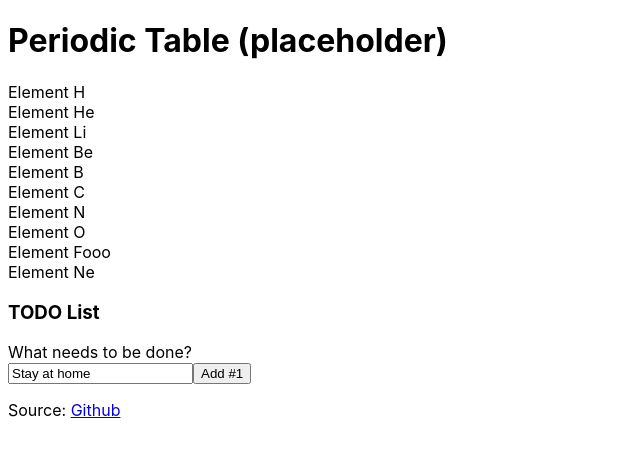
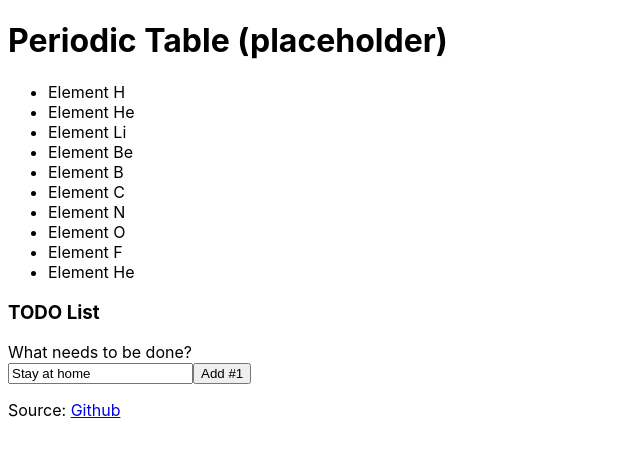
Before and after one commit to kaicarver/yuansu-react, a React (Create React App) app: page / in a window 1280 px wide. Shown: the top 456 px of the page, without its empty margins (0-640 px from the left). Built offline with nearby package versions, Linux system fonts and the light colour scheme.

Commit message:
render list of elements

```diff
--- a/src/index.js
+++ b/src/index.js
@@ -4,26 +4,18 @@ import './index.css';
 import * as serviceWorker from './serviceWorker';
 
 function PeriodicTable(props) {
-  let elts = <div>
-    <Element name="H" />
-    <Element name="He" />
-    <Element name="Li" />
-    <Element name="Be" />
-    <Element name="B" />
-    <Element name="C" />
-    <Element name="N" />
-    <Element name="O" />
-    <Element name="Fooo" />
-    <Element name="Ne" />
-  </div>;
-
+  const elements = "H He Li Be B C N O F He".split(' ');
+  const listElements = elements.map((el) =>
+    <li><Element name={el} /></li>
+  );
   return <div>
-  <h1>
-    Periodic Table (placeholder)
-  </h1>
-    {elts}
+    <h1>Periodic Table (placeholder)</h1>
+    <ul>
+      {listElements}
+    </ul>
   </div>;
 }
+
 function Element(props) {
   return <div>
     Element {props.name}
```
